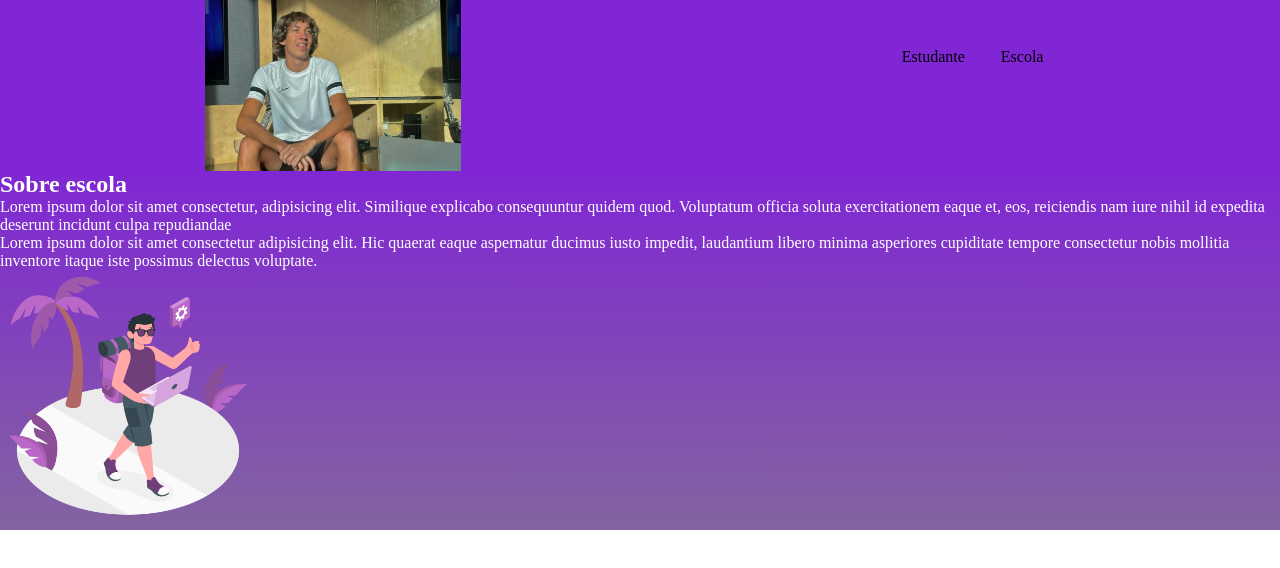
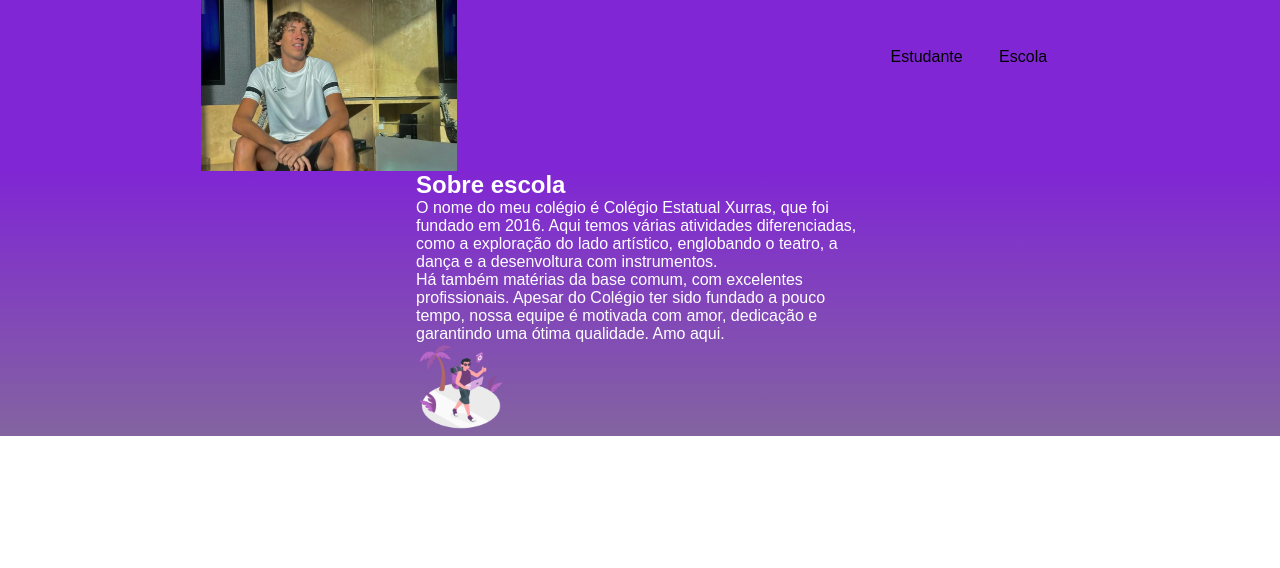
Before and after one commit to rafaellavolpato/siteescolarafaella, a plain HTML site: page index.html in a window 1280 px wide. Drawn offline with Linux system fonts and the light colour scheme.

Commit message:
Add files via upload

```diff
--- a/index.html
+++ b/index.html
@@ -15,10 +15,12 @@
     </ul>
 </header>
 <section class="escola">
+    <div class="escola-conteudo">
     <h2 class="escola-titulo">Sobre escola</h2>
-    <p class="escola-texto-um">Lorem ipsum dolor sit amet consectetur, adipisicing elit. Similique explicabo consequuntur quidem quod. Voluptatum officia soluta exercitationem eaque et, eos, reiciendis nam iure nihil id expedita deserunt incidunt culpa repudiandae</p>
-    <p class="escola-texto-dois">Lorem ipsum dolor sit amet consectetur adipisicing elit. Hic quaerat eaque aspernatur ducimus iusto impedit, laudantium libero minima asperiores cupiditate tempore consectetur nobis mollitia inventore itaque iste possimus delectus voluptate.</p>
+    <p class="escola-texto-um"> O nome do meu colégio é Colégio Estatual Xurras, que foi fundado em 2016. Aqui temos várias atividades diferenciadas, como a exploração do lado artístico, englobando o teatro, a dança e a desenvoltura com instrumentos.  </p>
+    <p class="escola-texto-dois">Há também matérias da base comum, com excelentes profissionais. Apesar do Colégio ter sido fundado a pouco tempo, nossa equipe é motivada com amor, dedicação e garantindo uma ótima qualidade. Amo aqui. </p>
     <img class="cabecalho-imagem" src="./img/Digital nomad-amico.png" alt="imagem de uma escola de pragamacao">
+    </div>
 </section>
 
 
--- a/style.css
+++ b/style.css
@@ -25,5 +25,18 @@
 
 .escola {
 background-image: linear-gradient(rgb(128, 38, 212),rgb(131, 100, 160) )  ;
-color: white
+color: white;
+display: flex;
+justify-content: center;
 }
+
+.escola-conteudo{
+    width: 35%;
+    justify-content: center;
+    align-items: center;
+
+}
+
+body{
+    font-family: 'Poppins', sans-serif;
+}
```
